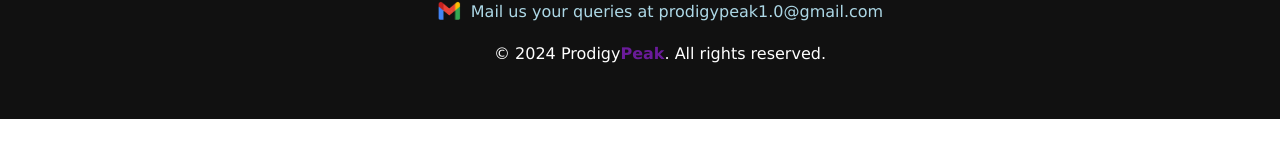
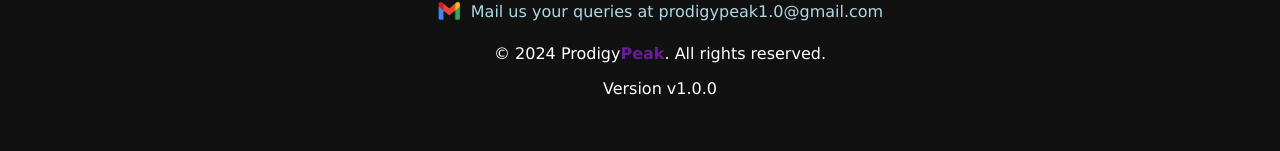
Before and after one commit to vm5/prodigypeak, a React (Create React App) app: page / in a window 1280 px wide. Shown: the part 7781-7932 px from the top of the page. Before the commit the page ends 7900 px from the top, so only its background shows below. Built offline with nearby package versions, Linux system fonts and the light colour scheme.

Commit message:
Update footer.jsx

```diff
--- a/src/footer.jsx
+++ b/src/footer.jsx
@@ -341,6 +341,7 @@ const Footer = () => {
           </StyledLink>
         </LinkContainer>
         <p>&copy; 2024 Prodigy<HighlightedText>Peak</HighlightedText>. All rights reserved.</p>
+      <p>Version v1.0.0</p>
 
       <FloatingWhatsAppButton href="https://wa.me/1234567890" target="_blank" rel="noopener noreferrer">
         <img src="https://upload.wikimedia.org/wikipedia/commons/6/6b/WhatsApp.svg" alt="WhatsApp Icon" />
```
